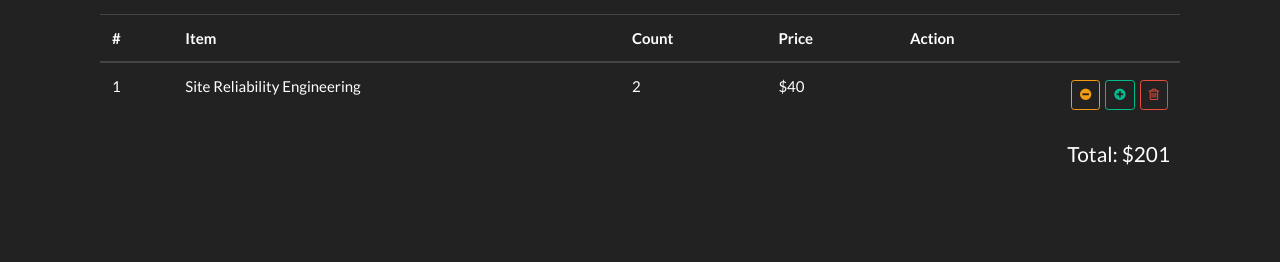
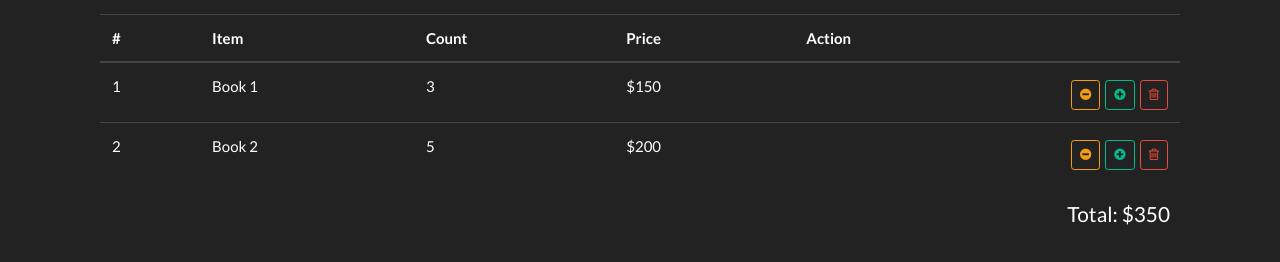
Before and after one commit to peterjj91/re-store, a React (Create React App) app: page / in a window 1280 px wide. Shown: the part 442-704 px from the top of the page. Built offline with nearby package versions, Linux system fonts and the light colour scheme.

Commit message:
New compnent book list row

```diff
--- a/src/components/shopping-cart-table/shopping-cart-table.js
+++ b/src/components/shopping-cart-table/shopping-cart-table.js
@@ -1,7 +1,36 @@
 import React from 'react';
+import { connect } from 'react-redux';
 import './shopping-cart-table.css';
 
-const ShoppingCartTable = () => {
+const ShoppingCartTable = ({ items, total, onIncrease, onDecrease, onDelete }) => {
+  const renderRow = (item, idx) => {
+    const { id, name, count, total } = item;
+    return (
+      <tr key={id}>
+        <td>{idx + 1}</td>
+        <td>{name}</td>
+        <td>{count}</td>
+        <td>${total}</td>
+        <td>
+          <button
+            onClick={() => onDelete(id)}
+            className="btn btn-outline-danger btn-sm float-right">
+            <i className="fa fa-trash-o" />
+          </button>
+          <button
+            onClick={() => onIncrease(id)}
+            className="btn btn-outline-success btn-sm float-right">
+            <i className="fa fa-plus-circle" />
+          </button>
+          <button
+            onClick={() => onDecrease(id)}
+            className="btn btn-outline-warning btn-sm float-right">
+            <i className="fa fa-minus-circle" />
+          </button>
+        </td>
+      </tr>
+    )
+  }
   return (
     <div className="shopping-cart-table">
       <h2>Your Order</h2>
@@ -15,33 +44,37 @@
             <th>Action</th>
           </tr>
         </thead>
-
         <tbody>
-          <tr>
-            <td>1</td>
-            <td>Site Reliability Engineering</td>
-            <td>2</td>
-            <td>$40</td>
-            <td>
-              <button className="btn btn-outline-danger btn-sm float-right">
-                <i className="fa fa-trash-o" />
-              </button>
-              <button className="btn btn-outline-success btn-sm float-right">
-                <i className="fa fa-plus-circle" />
-              </button>
-              <button className="btn btn-outline-warning btn-sm float-right">
-                <i className="fa fa-minus-circle" />
-              </button>
-            </td>
-          </tr>
+          { items.map(renderRow) }
         </tbody>
       </table>
 
       <div className="total">
-        Total: $201
+        Total: ${total}
       </div>
     </div>
   );
 };
 
-export default ShoppingCartTable;
+const mapStateToProps = ({ cartItems, orderTotal }) => {
+  return {
+    items: cartItems,
+    total: orderTotal
+  };
+};
+
+const mapDispatchToProps = () => {
+  return {
+    onIncrease: (id) => {
+      console.log(`Increase: ${id}`);
+    },
+    onDecrease: (id) => {
+      console.log(`Decrease: ${id}`);
+    },
+    onDelete: (id) => {
+      console.log(`Delete: ${id}`);
+    }
+  }
+}
+
+export default connect(mapStateToProps, mapDispatchToProps)(ShoppingCartTable);
--- a/src/reducers/index.js
+++ b/src/reducers/index.js
@@ -1,25 +1,43 @@
 const initialState = {
   books: [],
   loading: true,
-  error: null
+  error: null,
+  cartItems: [
+    {
+      id: 1,
+      name: 'Book 1',
+      count: 3,
+      total: 150
+    },
+    {
+      id: 2,
+      name: 'Book 2',
+      count: 5,
+      total: 200
+    }
+  ],
+  orderTotal: 350
 }
 
 const reducer = (state = initialState, action) => {
   switch (action.type) {
     case 'FETCH_BOOKS_REQUEST':
       return {
+        ...state,
         books: [],
         loading: true,
         error: null
       };
     case 'FETCH_BOOKS_SUCCESS':
       return {
+        ...state,
         books: action.payload,
         loading: false,
         error: null
       };
     case 'FETCH_BOOKS_FAILURE':
       return {
+        ...state,
         books: [],
         loading: false,
         error: action.payload
```
